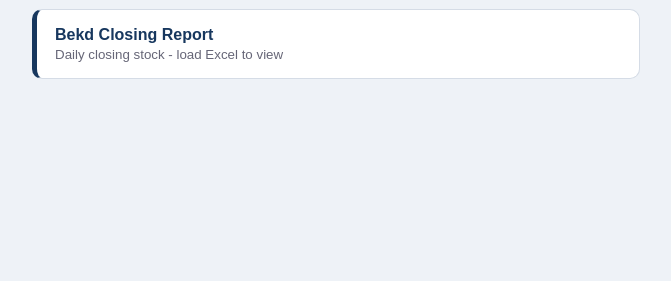
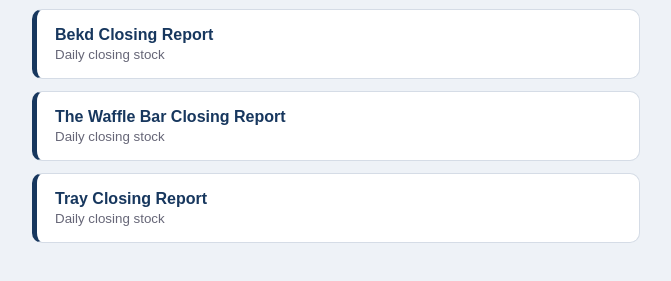
Before and after one commit to Wafflebar-Reports/Reports, a plain HTML site: page index.html in a window 1280 px wide. Shown: the part 95-376 px from the top of the page, without its empty margins (304-975 px from the left). Drawn offline with Linux system fonts and the light colour scheme.

Commit message:
Add files via upload

```diff
--- a/index.html
+++ b/index.html
@@ -4,5 +4,7 @@
 a.c{display:block;background:#fff;border:1px solid var(--line);border-left:5px solid var(--navy);border-radius:10px;padding:16px 18px;margin-top:12px;color:var(--navy);font-weight:700;text-decoration:none}
 a.c small{display:block;color:#667;font-weight:400;margin-top:3px}a.c:active,a.c:hover{background:#e9eff7}</style></head><body><div class="w">
 <div class="h"><h1>Reports</h1><small>Tap a report to open</small></div>
-<a class="c" href="Bekd_Closing_Report%20(11).html">Bekd Closing Report<small>Daily closing stock - load Excel to view</small></a>
+<a class="c" href="Bekd_Closing_Report%20(11).html">Bekd Closing Report<small>Daily closing stock</small></a>
+<a class="c" href="TheWaffleBar_Closing_Report%20(19).html">The Waffle Bar Closing Report<small>Daily closing stock</small></a>
+<a class="c" href="Tray_Closing_Report%20(4).html">Tray Closing Report<small>Daily closing stock</small></a>
 </div></body></html>
```
